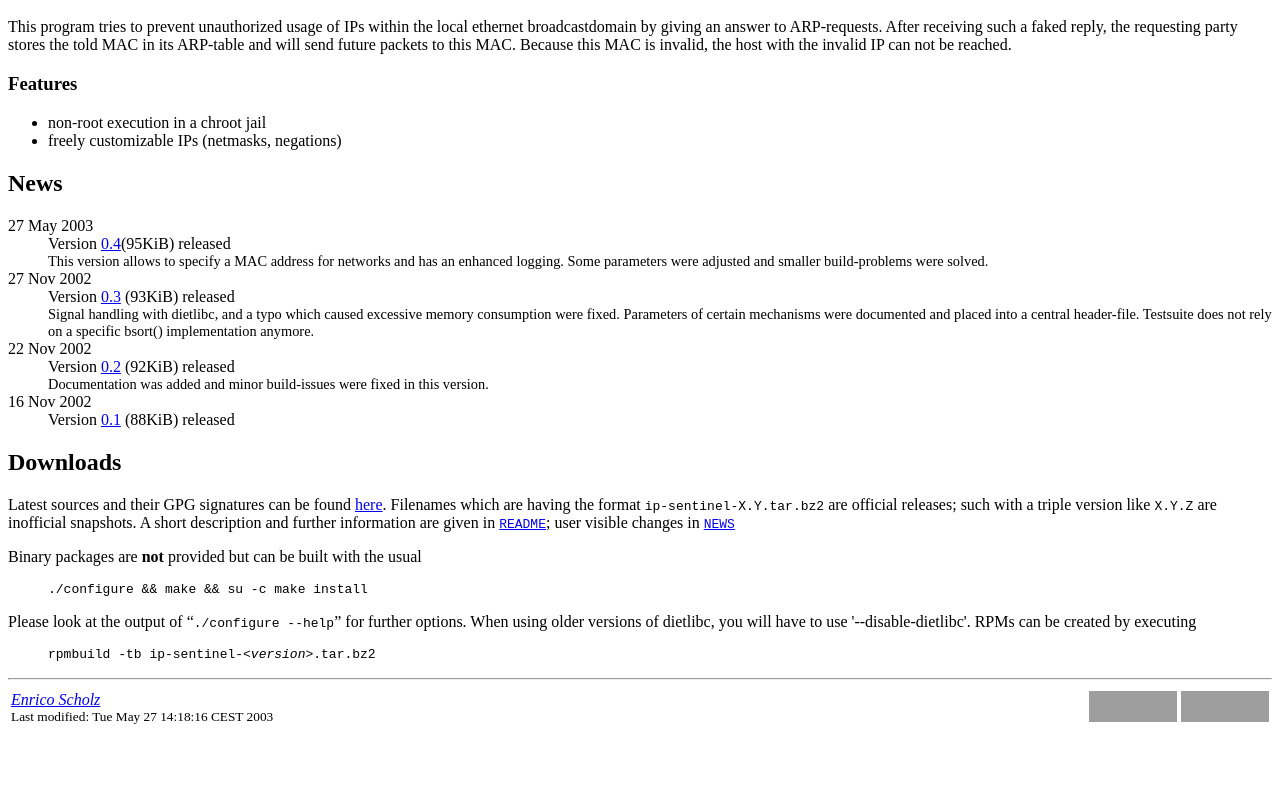
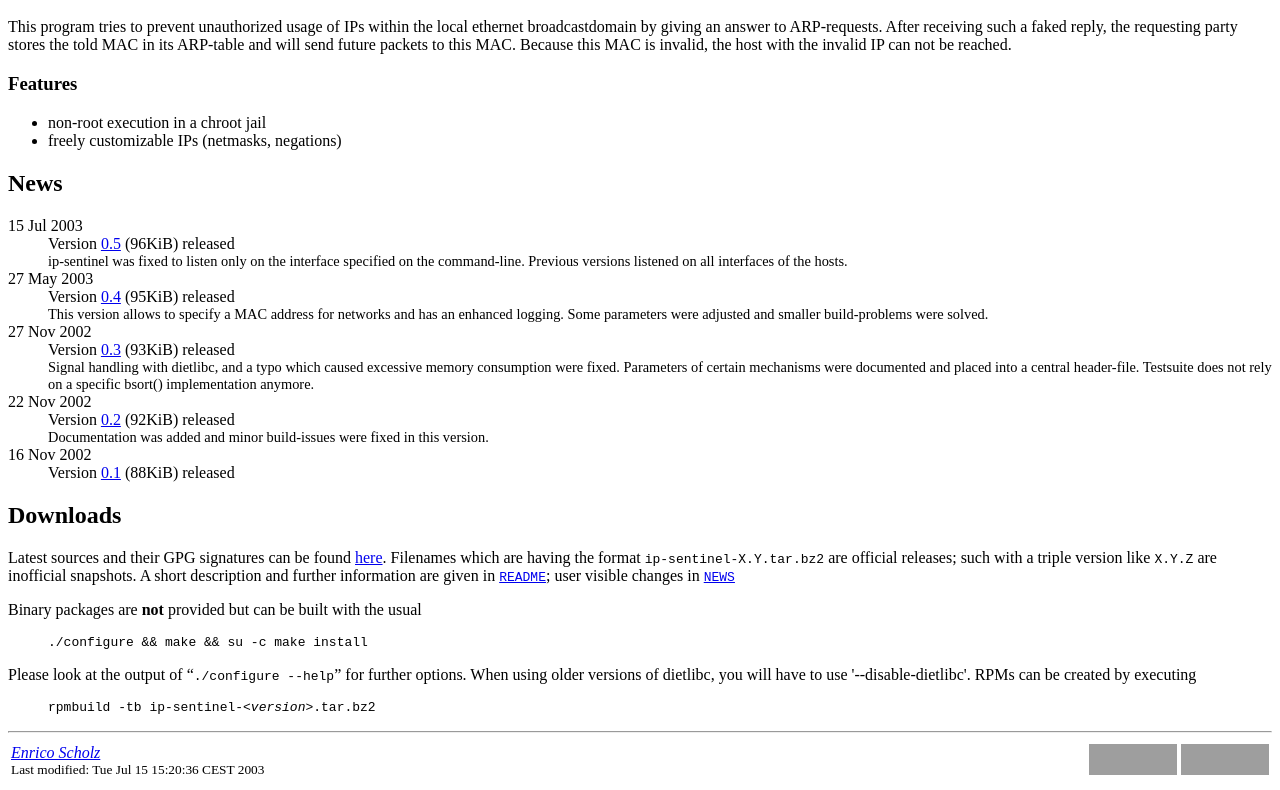
Before and after one commit to gitGNU/gnu_ip-sentinel, a plain HTML site: page doc/index.html in a window 1280 px wide. Shown: the part 48-838 px from the top of the page. Before the commit the page ends 800 px from the top, so only its background shows below. Drawn offline with Linux system fonts and the light colour scheme; grey boxes are pictures that could not be loaded.

Commit message:
version 0.5

```diff
--- a/doc/index.html
+++ b/doc/index.html
@@ -31,10 +31,18 @@
 
     <h2>News</h2>
     <dl>
+      <dt>15 Jul 2003</dt>
+      <dd>Version <a href="files/ip-sentinel-0.5.tar.bz2">0.5</a>
+      (96KiB) released</dd>
+
+      <dd class="remark">ip-sentinel was fixed to listen only on the
+      interface specified on the command-line. Previous versions
+      listened on all interfaces of the hosts.</dd>
+
       <dt>27 May 2003</dt>
 
-      <dd>Version <a href="files/ip-sentinel-0.4.tar.bz2">0.4</a>(95KiB)
-      released</dd>
+      <dd>Version <a href="files/ip-sentinel-0.4.tar.bz2">0.4</a>
+      (95KiB) released</dd>
 
       <dd class="remark">This version allows to specify a MAC address
       for networks and has an enhanced logging. Some parameters were
@@ -95,11 +103,12 @@
 	<tr>
 	  <td align="left">
             <div>
-              <address><a href="mailto:enrico.scholz@informatik.tu-chemnitz.de">Enrico Scholz</a></address>
-	      <small>
+              <address><a href="mailto:enrico.scholz@informatik.tu-chemnitz.de">Enrico Scholz</a></address><!--
+	      <address><a href="mailto:arppmast.alois@cvg.de">Arppmast Alois</a></address>
+-->	      <small>
 <!-- Created: Fri Nov 15 18:41:30 CET 2002 -->
 <!-- hhmts start -->
-Last modified: Tue May 27 14:18:16 CEST 2003
+Last modified: Tue Jul 15 15:20:36 CEST 2003
 <!-- hhmts end -->
               </small>
             </div>
```
Also changed, not shown: 4 other files.
